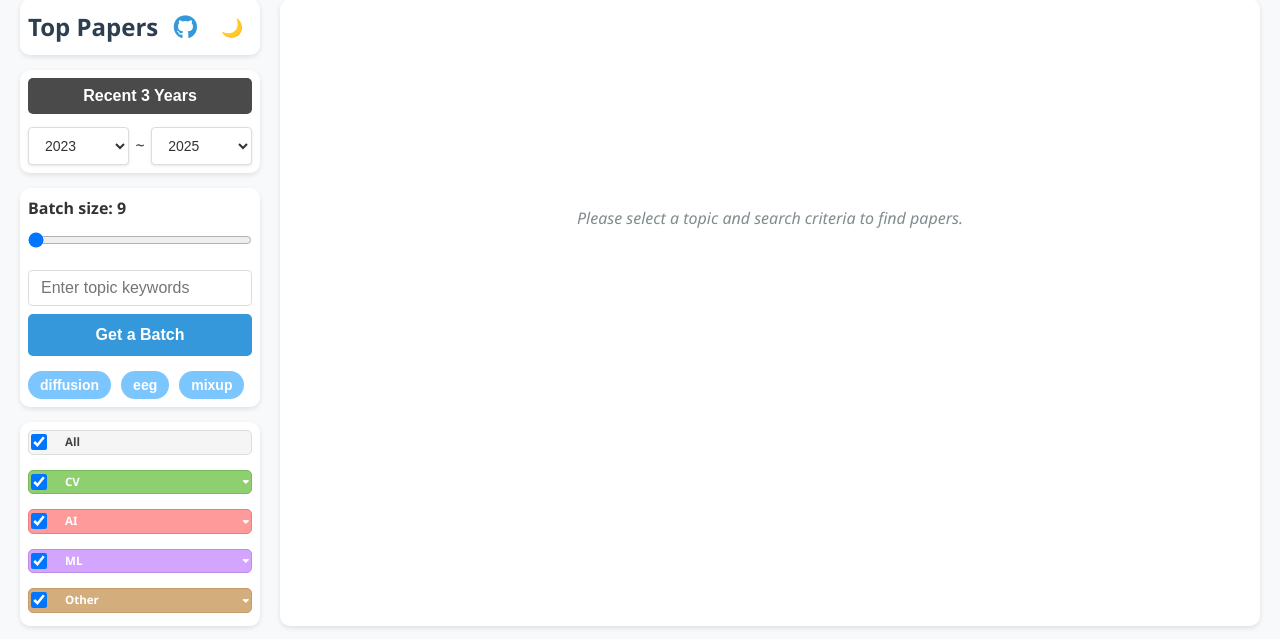
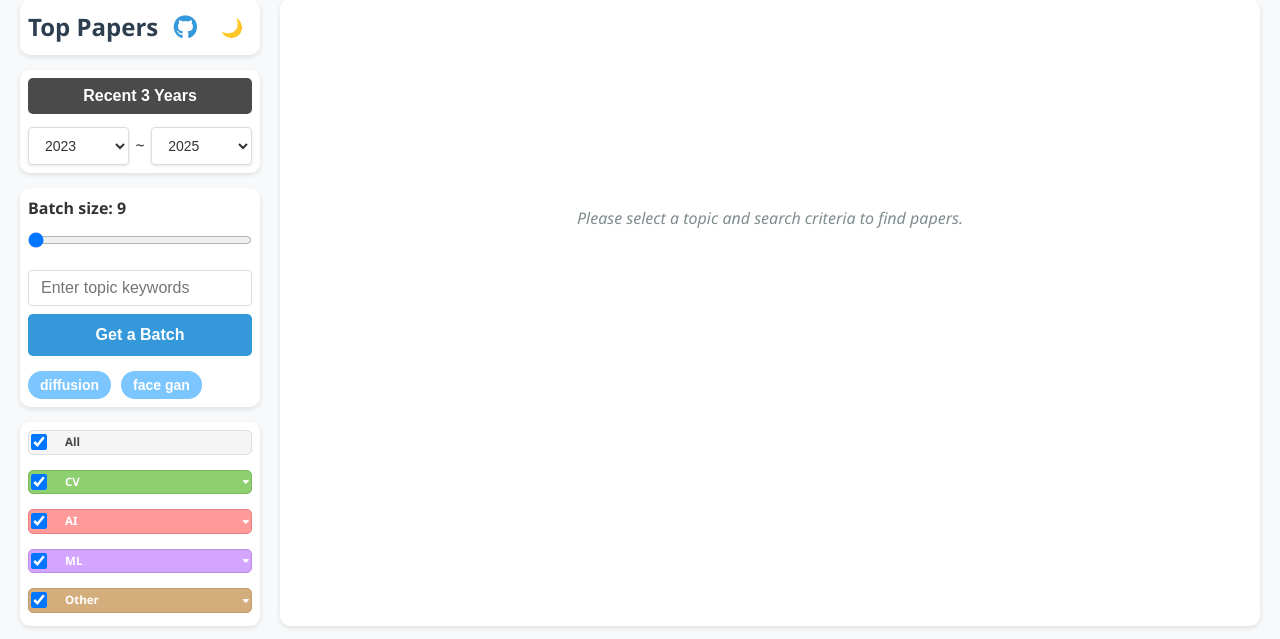
Before and after one commit to tian-2024/top-papers, a Flask app: page / in a window 1280 px wide. Shown: the part 21-660 px from the top of the page. Run offline with Flask 2, Linux system fonts and the light colour scheme.

Commit message:
多关键字搜索

```diff
--- a/templates/index.html
+++ b/templates/index.html
@@ -327,8 +327,7 @@
                     </div>
                     <div class="topic-tags">
                         <button class="topic-tag" data-topic="diffusion">diffusion</button>
-                        <button class="topic-tag" data-topic="eeg">eeg</button>
-                        <button class="topic-tag" data-topic="mixup">mixup</button>
+                        <button class="topic-tag" data-topic="face gan">face gan</button>
                     </div>
                 </div>
 
```
Also changed, not shown: README.md.
